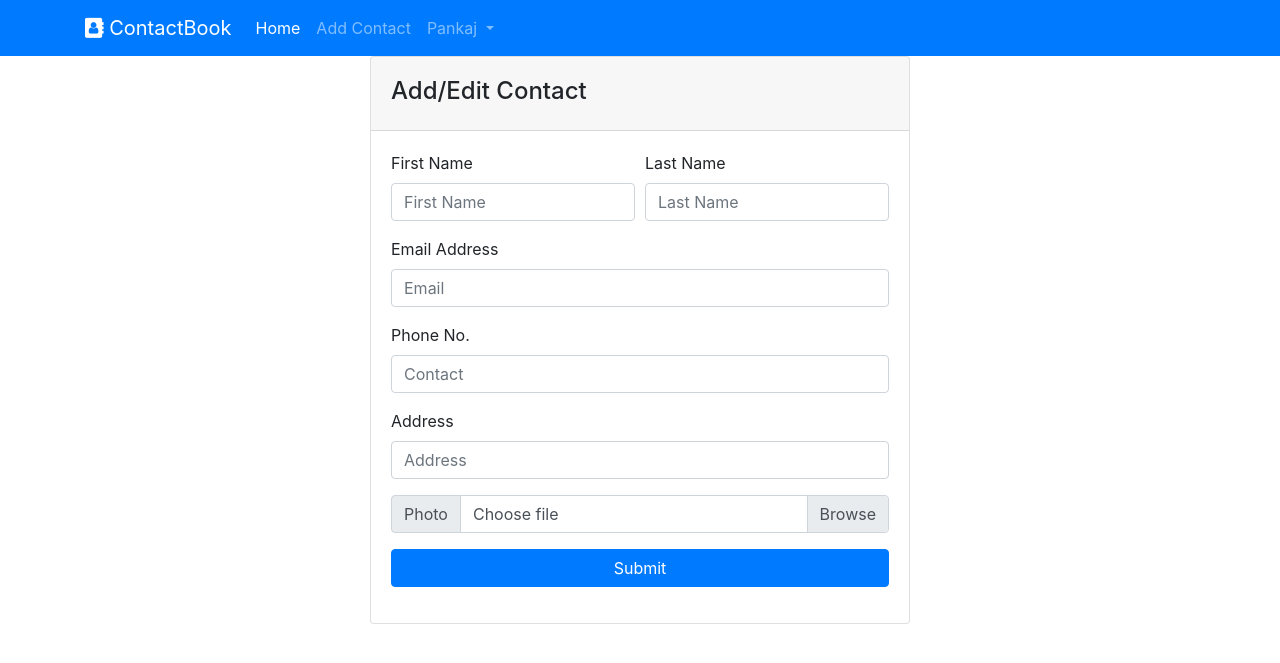
After one commit to samhayder/php-hasinHayder, a PHP site: page /add-contact.php in a window 1280 px wide. The commit adds this page. Shown: the top 663 px of the page. Run offline with PHP 8.4, Linux system fonts and the light colour scheme.

Commit message:
contcts-book-> convert php to add-contact page

```diff
--- /dev/null
+++ b/projects/contacts-book/add-contact.php
@@ -0,0 +1,74 @@
+<?php
+// Include Base URL
+include_once "includes/config.php";
+// Header
+include_once "components/header.php";
+// Main Nav
+include_once "components/home-nav.php";
+?>
+
+<main role="main" class="container">
+  <div class="row justify-content-center wrapper">
+    <div class="col-md-6">
+      <div class="card">
+        <header class="card-header">
+          <h4 class="card-title mt-2">Add/Edit Contact</h4>
+        </header>
+        <article class="card-body">
+          <form method="POST"
+            action="<?php echo BASEURL; ?>add-contact_action.php"
+            enctype="multipart/form-data">
+            <div class="form-row">
+              <div class="col form-group">
+                <label>First Name </label>
+                <input type="text" name="fname" value="" class="form-control"
+                  placeholder="First Name">
+              </div>
+              <div class="col form-group">
+                <label>Last Name</label>
+                <input type="text" name="lname" value="" class="form-control"
+                  placeholder="Last Name">
+              </div>
+            </div>
+            <div class="form-group">
+              <label>Email Address</label>
+              <input type="email" name="email" value="" class="form-control"
+                placeholder="Email">
+            </div>
+            <div class="form-group">
+              <label>Phone No.</label>
+              <input type="text" name="phone" value="" class="form-control"
+                placeholder="Contact">
+            </div>
+            <div class="form-group">
+              <label>Address</label>
+              <input type="text" name="address" value="" class="form-control"
+                placeholder="Address">
+            </div>
+            <div class="form-group input-group">
+              <div class="input-group-prepend">
+                <span class="input-group-text" id="photo">Photo</span>
+              </div>
+              <div class="custom-file">
+                <input type="file" name="photo" class="custom-file-input"
+                  id="contact_photo">
+                <label class="custom-file-label" for="contact_photo">Choose
+                  file</label>
+              </div>
+            </div>
+            <div class="form-group">
+              <input type="hidden" name="contactid" value="" />
+              <button type="submit"
+                class="btn btn-primary btn-block">Submit</button>
+            </div>
+          </form>
+        </article>
+      </div>
+    </div>
+
+  </div>
+
+  <?php
+// Footer
+include_once "components/footer.php";
+?>
--- a/projects/contacts-book/components/home-nav.php
+++ b/projects/contacts-book/components/home-nav.php
@@ -1,11 +1,11 @@
 <?php
- // Base Url
- require_once "includes/config.php";
+// Base Url
+require_once "includes/config.php";
 ?>
 
 <nav class="navbar navbar-expand-lg navbar-dark bg-primary">
   <div class="container">
-    <a class="navbar-brand" href="<?php echo BASEURL;?>"><i
+    <a class="navbar-brand" href="<?php echo BASEURL; ?>"><i
         class="fa fa-address-book"></i> ContactBook</a>
     <button class="navbar-toggler" type="button" data-toggle="collapse"
       data-target="#navbarNavDropdown" aria-controls="navbarNavDropdown"
@@ -15,24 +15,24 @@
     <div class="collapse navbar-collapse" id="navbarNavDropdown">
       <ul class="navbar-nav">
         <li class="nav-item  active">
-          <a class="nav-link" href="<?php echo BASEURL;?>">Home <span
+          <a class="nav-link" href="<?php echo BASEURL; ?>">Home <span
               class="sr-only">(current)</span></a>
         </li>
         <li class="nav-item">
-          <a class="nav-link" href="<?php echo BASEURL;?>addcontact.php">Add
+          <a class="nav-link" href="<?php echo BASEURL; ?>add-contact.php">Add
             Contact</a>
         </li>
         <li class="nav-item dropdown ">
           <a class="nav-link dropdown-toggle"
-            href="<?php echo BASEURL;?>profile.php" id="navbarDropdownMenuLink"
+            href="<?php echo BASEURL; ?>profile.php" id="navbarDropdownMenuLink"
             role="button" data-toggle="dropdown" aria-haspopup="true"
             aria-expanded="false">
             Pankaj </a>
           <div class="dropdown-menu" aria-labelledby="navbarDropdownMenuLink">
             <a class="dropdown-item"
-              href="<?php echo BASEURL;?>profile.php">Profile</a>
+              href="<?php echo BASEURL; ?>profile.php">Profile</a>
             <a class="dropdown-item"
-              href="<?php echo BASEURL;?>logout.php">Logout</a>
+              href="<?php echo BASEURL; ?>logout.php">Logout</a>
           </div>
         </li>
       </ul>
```
Also changed, not shown: projects/contacts-book/index.php (+21 -21 lines).
